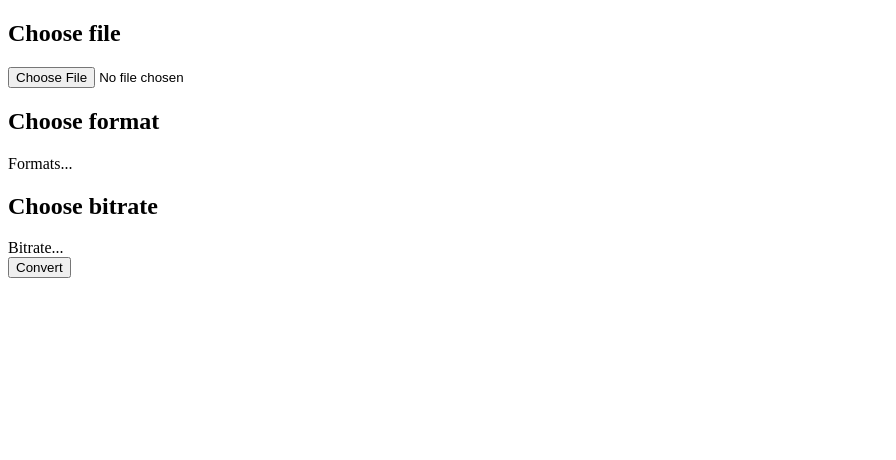
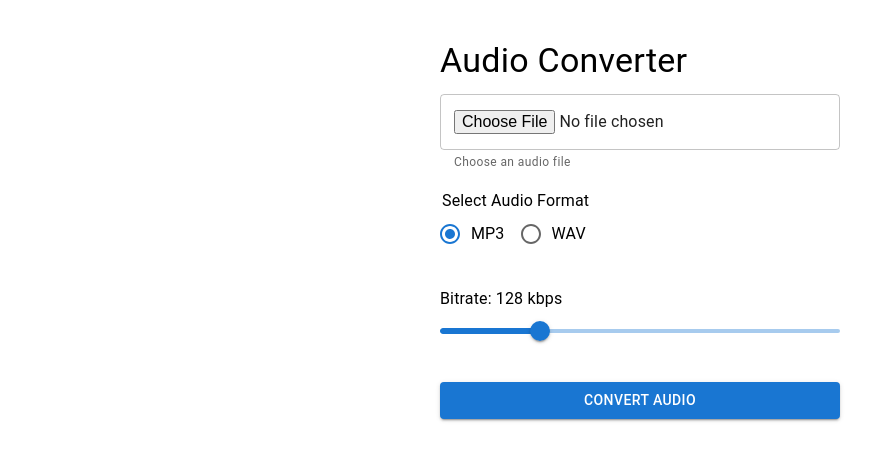
Before and after one commit to pyldin601/cinewrax, a Next.js app in the folder apps/cinewrax/: page /convert in a window 1280 px wide. Shown: the top 460 px of the page, without its empty margins (0-896 px from the left). Built offline with nearby package versions, Linux system fonts and the light colour scheme.

Commit message:
Audio file convert main frame

```diff
--- a/apps/cinewrax/package.json
+++ b/apps/cinewrax/package.json
@@ -10,14 +10,17 @@
     "test": "echo \"Error: no test specified\" && exit 1"
   },
   "dependencies": {
+    "@emotion/react": "^11.13.3",
+    "@emotion/styled": "^11.13.0",
+    "@mui/material": "^6.1.1",
     "next": "^14.2.13",
     "react": "^18.3.1",
     "react-dom": "^18.3.1",
     "uuid": "^10.0.0"
   },
   "devDependencies": {
+    "@types/node": "^22.5.5",
     "@types/react": "^18.3.3",
-    "@types/node": "^22.5.5",
     "@types/uuid": "^10.0.0",
     "typescript": "^5.6.2"
   }
--- a/apps/cinewrax/src/app/convert/page.tsx
+++ b/apps/cinewrax/src/app/convert/page.tsx
@@ -1,29 +1,91 @@
 "use client";
+
+import {
+  Box,
+  Button,
+  FormControl,
+  FormControlLabel,
+  Radio,
+  RadioGroup,
+  Slider,
+  Switch,
+  TextField,
+  Typography,
+} from "@mui/material";
+import { useState } from "react";
 
 import { useSessionId } from "../../hooks/useSessionId";
 
 export default function Convert() {
   const sessionId = useSessionId();
 
+  const [audioFormat, setAudioFormat] = useState("MP3");
+  const [bitrate, setBitrate] = useState(128);
+  const [file, setFile] = useState<null | File>(null);
+
+  const handleAudioFormatChange = (event) => {
+    setAudioFormat(event.target.value);
+  };
+
+  const handleBitrateChange = (event, newValue) => {
+    setBitrate(newValue);
+  };
+
+  const handleFileChange = (event) => {
+    setFile(event.target.files[0]);
+  };
+
   return (
-    <div>
-      <div>
-        <div>
-          <h2>Choose file</h2>
-          <input type={"file"} />
-        </div>
-        <div>
-          <h2>Choose format</h2>
-          <div>Formats...</div>
-        </div>
-        <div>
-          <h2>Choose bitrate</h2>
-          <div>Bitrate...</div>
-        </div>
-        <div>
-          <button>Convert</button>
-        </div>
-      </div>
-    </div>
+    <Box sx={{ maxWidth: 400, margin: "auto", padding: 4 }}>
+      <Typography variant="h4" component="h1" gutterBottom>
+        Audio Converter
+      </Typography>
+
+      {/* File Input */}
+      <FormControl fullWidth sx={{ mb: 2 }}>
+        <TextField
+          type="file"
+          onChange={handleFileChange}
+          inputProps={{ accept: "audio/*" }}
+          helperText={file ? `Selected: ${file.name}` : "Choose an audio file"}
+        />
+      </FormControl>
+
+      {/* Toggle for Audio Format */}
+      <FormControl component="fieldset">
+        <Typography component="legend">Select Audio Format</Typography>
+        <RadioGroup
+          aria-label="audio-format"
+          name="audio-format"
+          value={audioFormat}
+          onChange={handleAudioFormatChange}
+          row
+        >
+          <FormControlLabel value="MP3" control={<Radio />} label="MP3" />
+          <FormControlLabel value="WAV" control={<Radio />} label="WAV" />
+        </RadioGroup>
+      </FormControl>
+
+      {/* Bitrate Slider for MP3 */}
+      {audioFormat === "MP3" && (
+        <Box sx={{ mt: 4 }}>
+          <Typography gutterBottom>Bitrate: {bitrate} kbps</Typography>
+          <Slider value={bitrate} min={64} max={320} step={1} onChange={handleBitrateChange} valueLabelDisplay="auto" />
+        </Box>
+      )}
+
+      {/* Submit Button */}
+      <Button
+        variant="contained"
+        color="primary"
+        fullWidth
+        sx={{ mt: 4 }}
+        onClick={() => {
+          console.log(`Audio format: ${audioFormat}, Bitrate: ${bitrate} kbps`);
+        }}
+      >
+        Convert Audio
+      </Button>
+    </Box>
   );
 }
```
Also changed, not shown: 1 other file (tests, documents, lock files or other folders).
